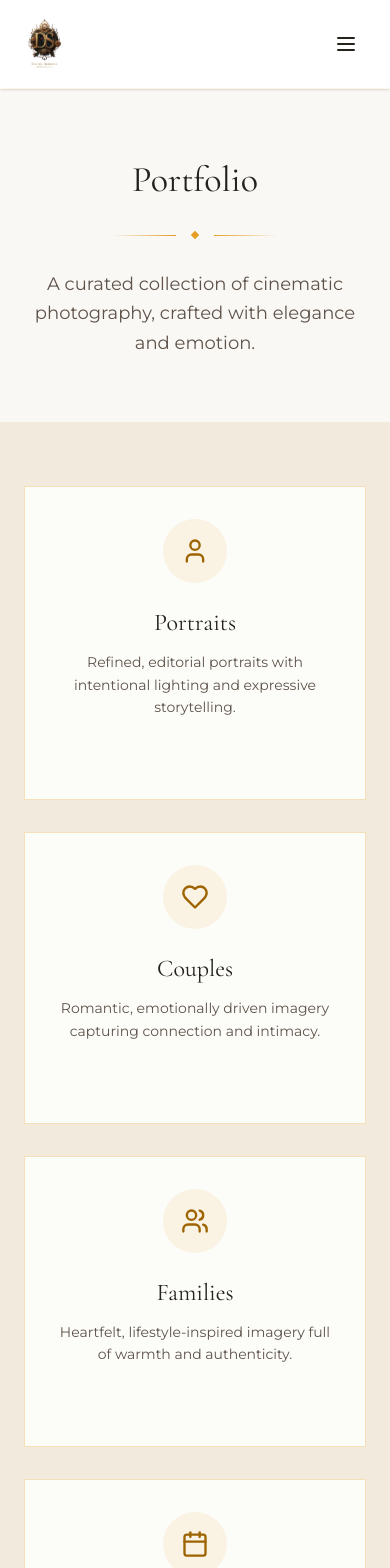
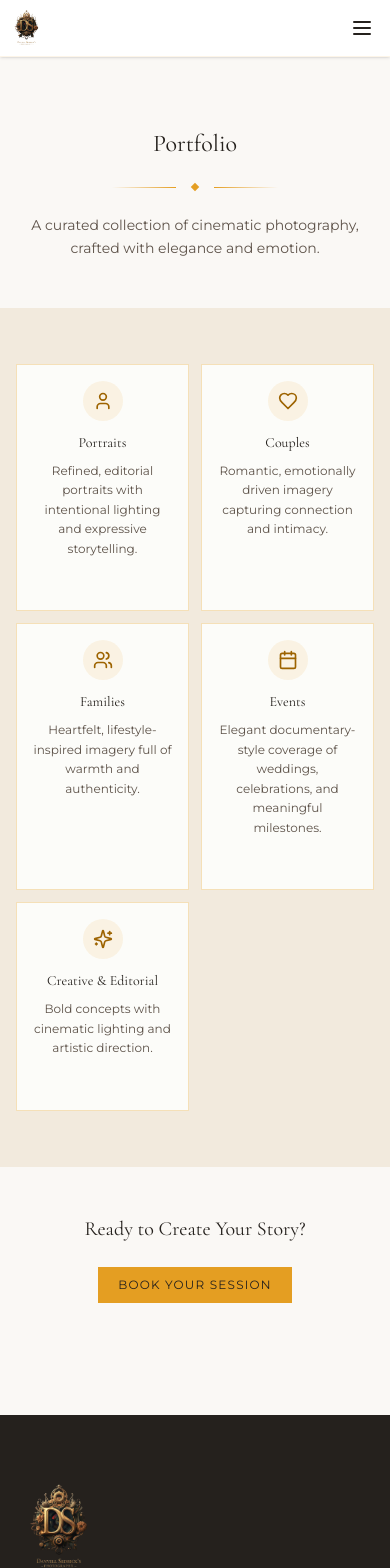
Before and after one commit to Lbourgeois98/dsedphotography, a Next.js app: page /portfolio in a window 390 px wide. Shown: the top 1568 px of the page. Built offline with nearby package versions, Linux system fonts and the light colour scheme.

Commit message:
Compact mobile navigation bar - reduce logo size and padding

```diff
--- a/app/portfolio/page.tsx
+++ b/app/portfolio/page.tsx
@@ -37,32 +37,32 @@ const categories = [
 
 export default function PortfolioPage() {
   return (
-    <main className="pt-24 pb-20">
+    <main className="pt-20 sm:pt-24 pb-16 sm:pb-20">
       {/* Hero */}
-      <section className="py-16 bg-ivory">
-        <div className="mx-auto max-w-4xl px-6 text-center">
-          <h1 className="font-serif text-4xl md:text-5xl lg:text-6xl text-charcoal">Portfolio</h1>
-          <GoldDivider className="my-8" />
-          <p className="font-sans text-lg text-muted-foreground leading-relaxed max-w-2xl mx-auto">
+      <section className="py-12 sm:py-16 bg-ivory">
+        <div className="mx-auto max-w-4xl px-4 sm:px-6 text-center">
+          <h1 className="font-serif text-2xl sm:text-3xl md:text-4xl lg:text-5xl text-charcoal">Portfolio</h1>
+          <GoldDivider className="my-6 sm:my-8" />
+          <p className="font-sans text-sm sm:text-base md:text-lg text-muted-foreground leading-relaxed max-w-2xl mx-auto">
             A curated collection of cinematic photography, crafted with elegance and emotion.
           </p>
         </div>
       </section>
 
       {/* Categories Grid */}
-      <section className="py-16 bg-champagne">
-        <div className="mx-auto max-w-7xl px-6 lg:px-8">
-          <div className="grid grid-cols-1 md:grid-cols-2 lg:grid-cols-3 gap-8">
+      <section className="py-14 sm:py-16 bg-champagne">
+        <div className="mx-auto max-w-7xl px-4 sm:px-6 lg:px-8">
+          <div className="grid grid-cols-2 sm:grid-cols-2 lg:grid-cols-3 gap-3 sm:gap-8">
             {categories.map((category) => (
               <Link key={category.title} href={category.href} className="group">
-                <div className="bg-card p-8 gold-border text-center transition-all duration-300 hover:bg-cream h-full">
-                  <div className="inline-flex items-center justify-center w-16 h-16 bg-gold/10 rounded-full mb-6 group-hover:bg-gold/20 transition-colors">
-                    <category.icon className="w-7 h-7 text-gold-dark" />
+                <div className="bg-card p-4 sm:p-8 gold-border text-center transition-all duration-300 hover:bg-cream h-full">
+                  <div className="inline-flex items-center justify-center w-10 sm:w-16 h-10 sm:h-16 bg-gold/10 rounded-full mb-3 sm:mb-6 group-hover:bg-gold/20 transition-colors">
+                    <category.icon className="w-5 sm:w-7 h-5 sm:h-7 text-gold-dark" />
                   </div>
-                  <h2 className="font-serif text-2xl text-charcoal mb-3">{category.title}</h2>
-                  <p className="font-sans text-sm text-muted-foreground leading-relaxed">{category.description}</p>
-                  <div className="mt-6 flex items-center justify-center gap-2 text-gold-dark opacity-0 group-hover:opacity-100 transition-opacity">
-                    <span className="font-sans text-sm tracking-wide">View Gallery</span>
+                  <h2 className="font-serif text-sm sm:text-2xl text-charcoal mb-2 sm:mb-3">{category.title}</h2>
+                  <p className="font-sans text-xs sm:text-sm text-muted-foreground leading-relaxed">{category.description}</p>
+                  <div className="mt-3 sm:mt-6 flex items-center justify-center gap-2 text-gold-dark opacity-0 group-hover:opacity-100 transition-opacity">
+                    <span className="font-sans text-xs sm:text-sm tracking-wide">View Gallery</span>
                     <span className="transition-transform duration-300 group-hover:translate-x-1">→</span>
                   </div>
                 </div>
@@ -73,10 +73,10 @@ export default function PortfolioPage() {
       </section>
 
       {/* CTA */}
-      <section className="py-16 bg-ivory">
-        <div className="mx-auto max-w-3xl px-6 text-center">
-          <h2 className="font-serif text-2xl md:text-3xl text-charcoal mb-6">Ready to Create Your Story?</h2>
-          <Link href="/book-photography" className="btn-gold">
+      <section className="py-12 sm:py-16 bg-ivory">
+        <div className="mx-auto max-w-3xl px-4 sm:px-6 text-center">
+          <h2 className="font-serif text-xl sm:text-2xl md:text-3xl text-charcoal mb-6">Ready to Create Your Story?</h2>
+          <Link href="/book-photography" className="btn-gold px-5 sm:px-6 py-2.5 sm:py-3 text-xs sm:text-sm">
             Book Your Session
           </Link>
         </div>
--- a/components/header.tsx
+++ b/components/header.tsx
@@ -29,14 +29,14 @@ export function Header() {
 
   return (
     <header className="fixed top-0 left-0 right-0 z-50 bg-white/98 backdrop-blur-md border-b border-gold/10 shadow-sm">
-      <nav className="mx-auto flex max-w-7xl items-center justify-between px-6 py-4 lg:px-8">
+      <nav className="mx-auto flex max-w-7xl items-center justify-between px-3 sm:px-6 py-2 sm:py-4 lg:px-8">
         <Link href="/" onClick={(e) => handleNavClick(e, "/")} className="flex items-center shrink-0">
           <Image
             src="/images/ds.png"
             alt="Danyell Sedrick's Photography"
             width={80}
             height={80}
-            className="h-14 w-auto lg:h-16"
+            className="h-10 sm:h-14 w-auto lg:h-16"
           />
         </Link>
 
@@ -72,7 +72,7 @@ export function Header() {
         </div>
 
         {/* Mobile menu button */}
-        <button type="button" className="lg:hidden text-charcoal p-2" onClick={() => setMobileMenuOpen(!mobileMenuOpen)}>
+        <button type="button" className="lg:hidden text-charcoal p-1" onClick={() => setMobileMenuOpen(!mobileMenuOpen)}>
           {mobileMenuOpen ? <X className="h-6 w-6" /> : <Menu className="h-6 w-6" />}
         </button>
       </nav>
@@ -80,29 +80,29 @@ export function Header() {
       {/* Mobile Navigation */}
       {mobileMenuOpen && (
         <div className="lg:hidden bg-white border-t border-gold/10">
-          <div className="px-6 py-6 space-y-4">
+          <div className="px-4 py-4 space-y-3">
             {navigation.map((item) => (
               <Link
                 key={item.name}
                 href={item.href}
                 onClick={(e) => handleNavClick(e, item.href)}
-                className="block font-sans text-sm tracking-widest uppercase text-charcoal hover:text-gold-dark font-medium"
+                className="block font-sans text-xs tracking-widest uppercase text-charcoal hover:text-gold-dark font-medium"
               >
                 {item.name}
               </Link>
             ))}
-            <div className="pt-4 border-t border-gold/10 space-y-3">
+            <div className="pt-3 border-t border-gold/10 space-y-2">
               <Link
                 href="/book-photography"
                 onClick={(e) => handleNavClick(e, "/book-photography")}
-                className="block btn-gold text-center text-xs py-2.5"
+                className="block btn-gold text-center text-xs py-2"
               >
                 Book Photography Session
               </Link>
               <Link
                 href="/book-photo-booth"
                 onClick={(e) => handleNavClick(e, "/book-photo-booth")}
-                className="block btn-gold text-center text-xs py-2.5"
+                className="block btn-gold text-center text-xs py-2"
               >
                 Book Photo Booth
               </Link>
```
